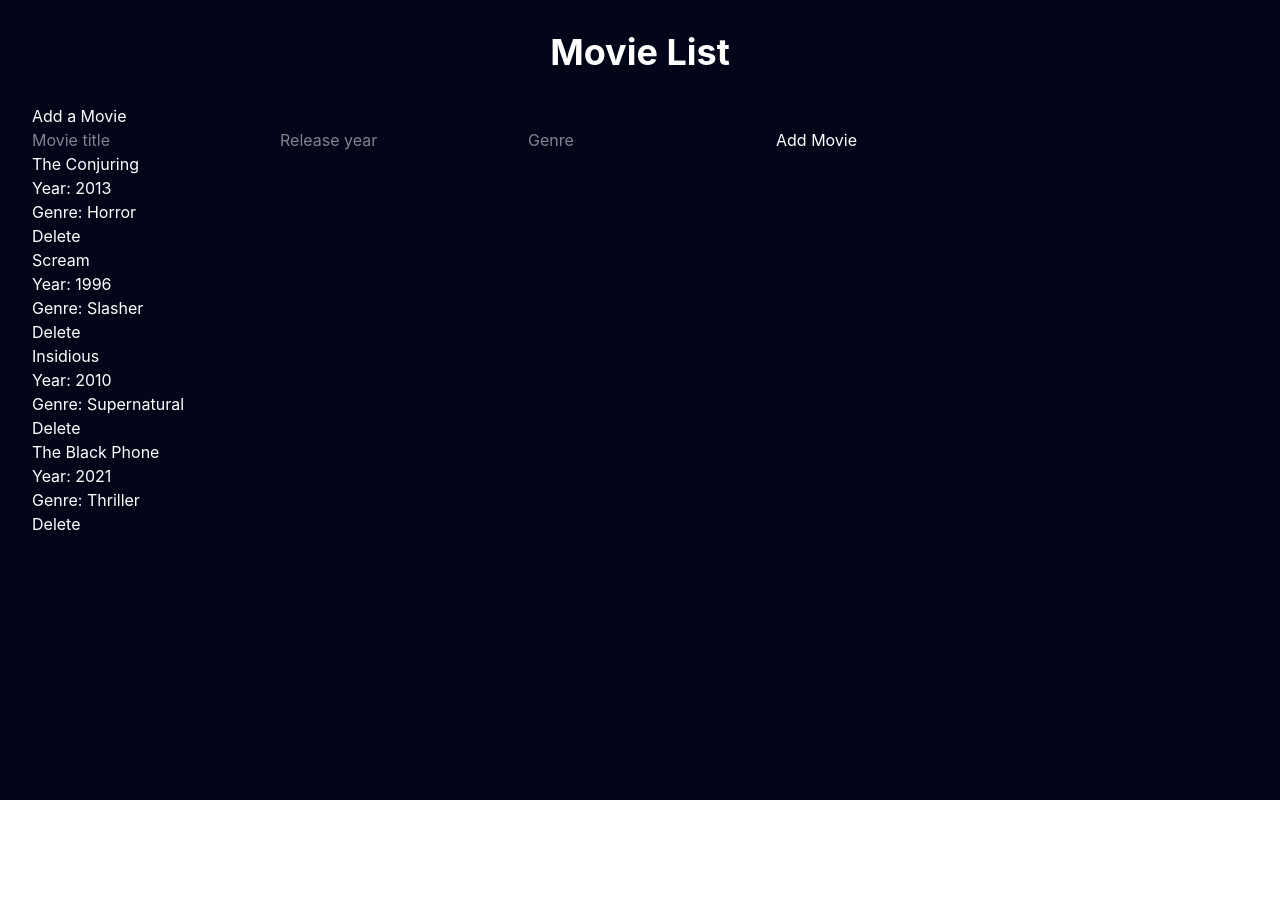
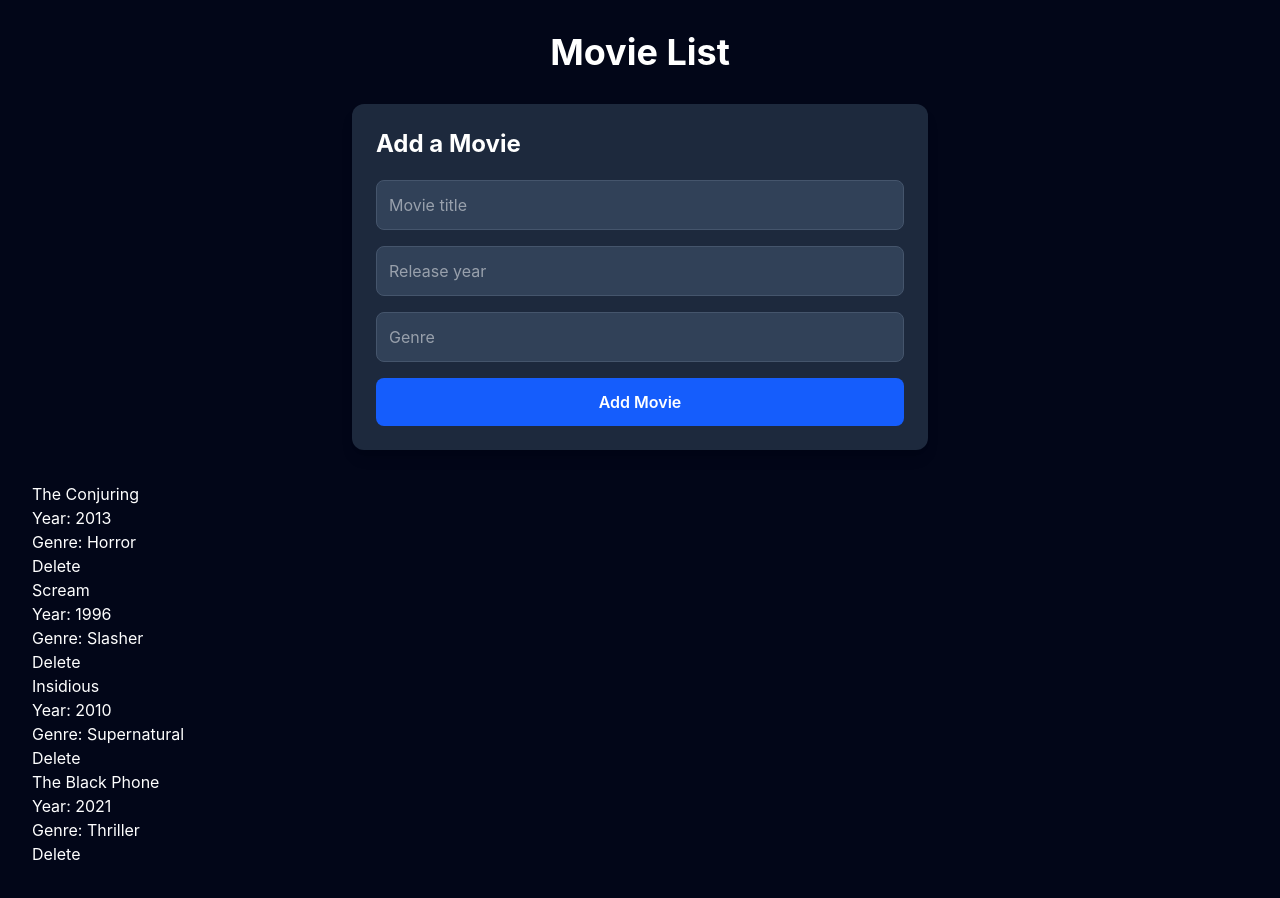
Before and after one commit to tamilakaranja/movie-list, a React (Vite) app: page / in a window 1280 px wide. Before the commit the page ends 800 px from the top, so only its background shows below. Built offline with nearby package versions, Linux system fonts and the light colour scheme.

Commit message:
Style- AddMovie with tailwind

```diff
--- a/src/components/AddMovie.jsx
+++ b/src/components/AddMovie.jsx
@@ -23,32 +23,32 @@ function AddMovie({ onAddMovie }) {
   }
 
   return (
-    <div>
-      <h2>Add a Movie</h2>
+    <div className="bg-slate-800 p-6 rounded-xl shadow-lg mb-8 max-w-xl mx-auto">
+      <h2 className="text-2xl font-bold mb-5">Add a Movie</h2>
 
-      <form onSubmit={handleSubmit}>
+      <form onSubmit={handleSubmit} className="flex flex-col gap-4">
         <input
           type="text"
           placeholder="Movie title"
           value={title}
           onChange={(event) => setTitle(event.target.value)}
-        />
+        className="p-3 rounded-lg bg-slate-700 text-white border border-slate-600 focus:outline-none focus:ring-2 focus:ring-blue-500"/>
 
         <input
           type="number"
           placeholder="Release year"
           value={year}
           onChange={(event) => setYear(event.target.value)}
-        />
+       className="p-3 rounded-lg bg-slate-700 text-white border border-slate-600 focus:outline-none focus:ring-2 focus:ring-blue-500" />
 
         <input
           type="text"
           placeholder="Genre"
           value={genre}
           onChange={(event) => setGenre(event.target.value)}
-        />
+        className="p-3 rounded-lg bg-slate-700 text-white border border-slate-600 focus:outline-none focus:ring-2 focus:ring-blue-500"/>
 
-        <button type="submit">Add Movie</button>
+        <button type="submit" className="bg-blue-600 hover:bg-blue-700 text-white font-semibold p-3 rounded-lg transition">Add Movie </button>
       </form>
     </div>
   );
```
